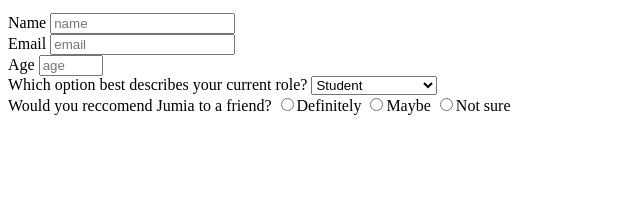
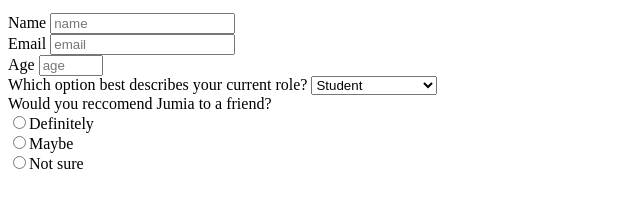
Before and after one commit to Kaunyangi/survey-form, a plain HTML site: page index.html in a window 1280 px wide. Shown: the part 101-308 px from the top of the page, without its empty margins (0-640 px from the left). Drawn offline with Linux system fonts and the light colour scheme.

Commit message:
nest each radio input in a div element

```diff
--- a/index.html
+++ b/index.html
@@ -37,9 +37,9 @@
         </div>
         <div>
             <label>Would you reccomend Jumia to a friend?
-                <label><input type="radio" name="">Definitely</label>
-                <label><input type="radio" name="">Maybe</label>
-                <label><input type="radio" name="">Not sure</label>
+                <div><label><input type="radio" name="">Definitely</label></div>
+                <div><label><input type="radio" name="">Maybe</label></div>
+                <div><label><input type="radio" name="">Not sure</label></div>
                 </label>
         </div>
 </body>
```
